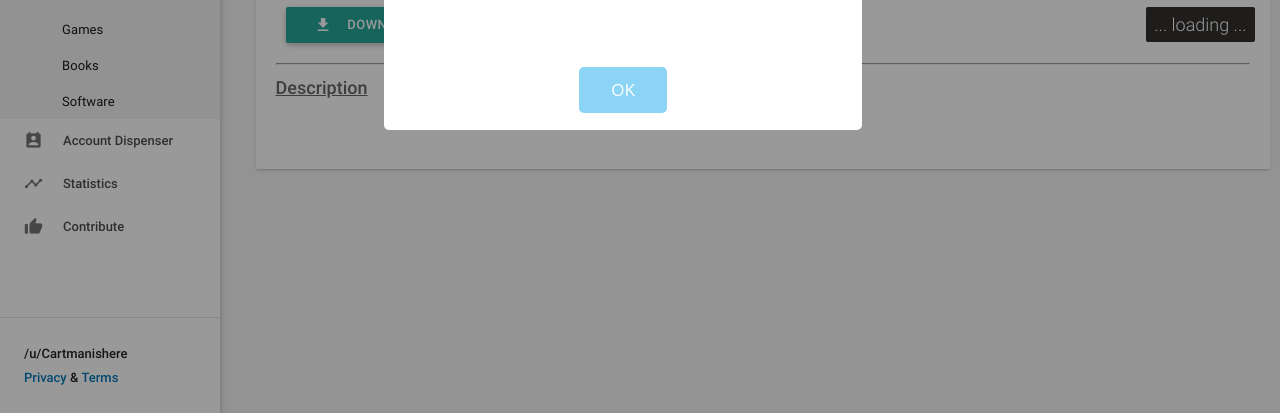
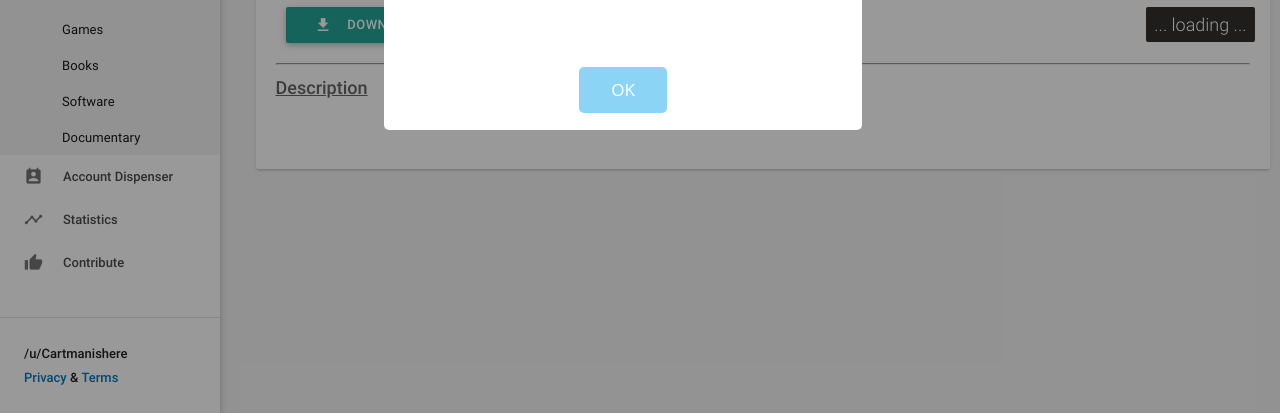
Before and after one commit to Cartmanishere/megalinks, a Django app: template megalinks/templates/megalinks/new/detail.html in a window 1280 px wide, after a click that opens the changed part. Shown: the part 387-800 px from the top of the page. Run offline with Django 3.2, Linux system fonts and the light colour scheme; the template is opened without the code that fills it, so the values that code supplies are empty.

Commit message:
whatever

```diff
--- a/megalinks/templates/megalinks/new/layout.html
+++ b/megalinks/templates/megalinks/new/layout.html
@@ -184,6 +184,7 @@
                                 <li><a href="{% url 'index' tagfilter='Game' %}">Games</a></li>
                                 <li><a href="{% url 'index' tagfilter='Ebook' %}">Books</a></li>
                                 <li><a href="{% url 'index' tagfilter='Software' %}">Software</a></li>
+                                <li><a href="{% url 'index' tagfilter='Documentary' %}">Documentary</a></li>
                             </ul>
                         </div>
                     </li>
```
